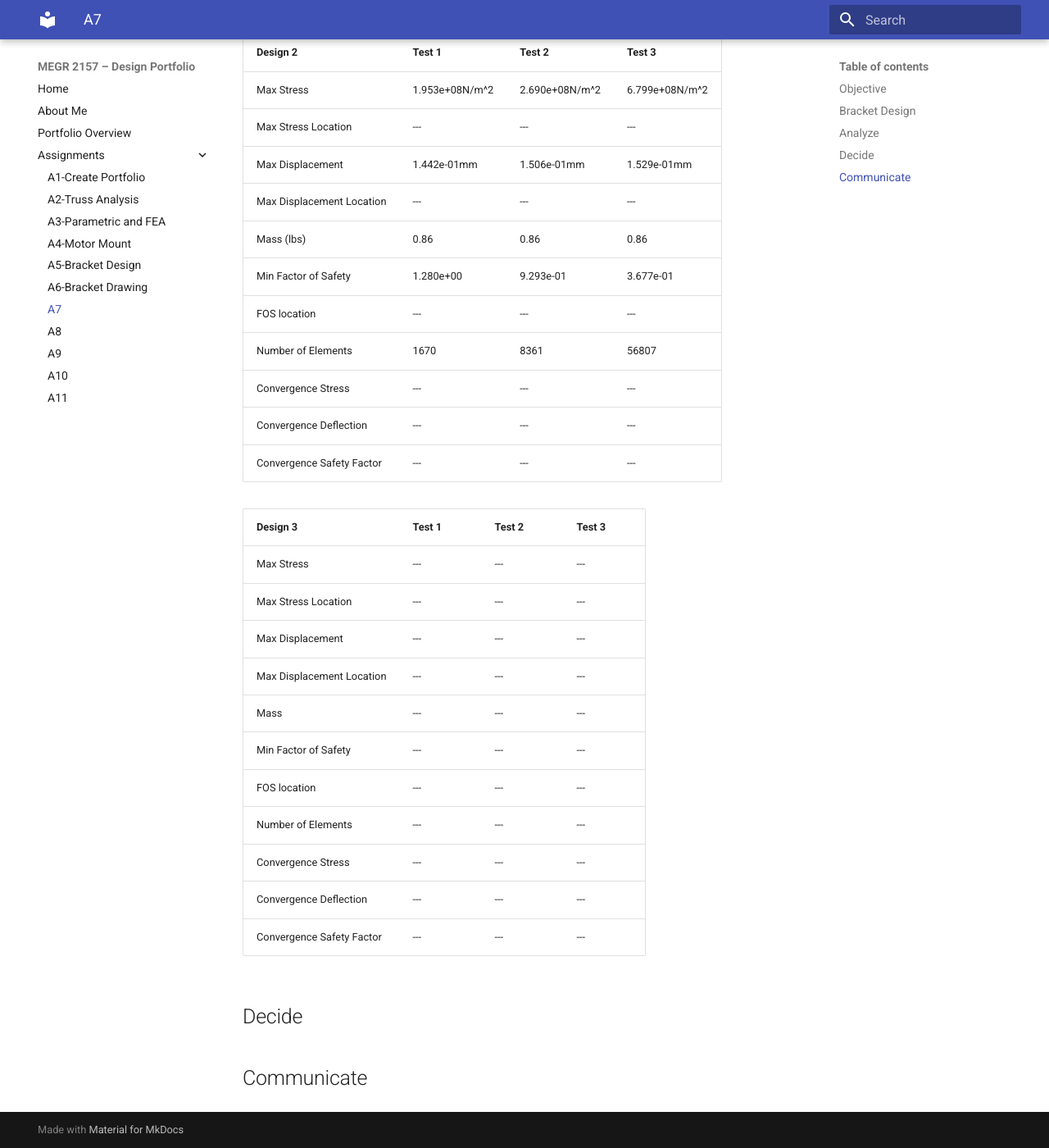
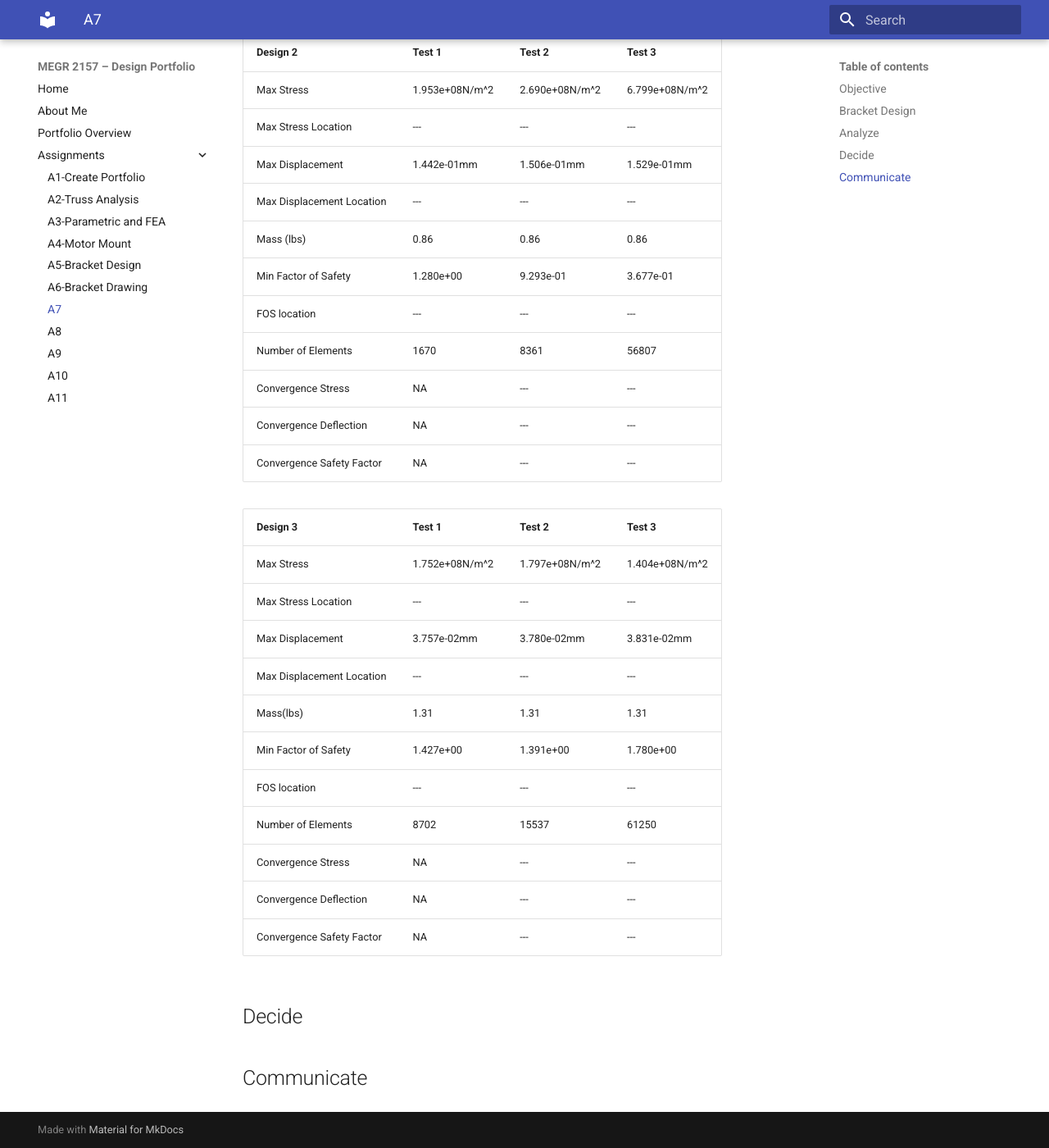
Before and after one commit to Jeffrey-Mendoza/megr2157-portfolio, an MkDocs documentation site: the page built from docs/assignments/A07/index.md, in a window 1280 px wide and 1400 px high, scrolled down 3637 px. Shown: the whole window at 82% size. Built offline with MkDocs 1.6.1 and Material for MkDocs 9.7.7, drawn with Linux system fonts in a browser that asks for light colours.

Commit message:
Revise convergence data and add Design 3 metrics
Updated convergence metrics to include 'NA' for missing values and added max stress and displacement values for Design 3.

```diff
--- a/docs/assignments/A07/index.md
+++ b/docs/assignments/A07/index.md
@@ -41,9 +41,9 @@ Task is simply to create a high stiff, high strength, and lightweight component.
 |Min Factor of Safety| 7.561e-02 | 6.908e-02 | 5.734e-02 |
 |FOS location| ![My Image](originalfoscoarsemesh.png) | ![My Image](originalfosdefmesh.png) | ![My Image](originalfosfinemesh.png) |
 | Number of Elements| 1533 | 8391 | 52197 |
-|Convergence Stress|  | 9.47% | 20.48% |
-|Convergence Deflection| --- | --- | --- |
-|Convergence Safety Factor| --- | --- | --- |
+|Convergence Stress| NA | 9.47% | 20.48% |
+|Convergence Deflection| NA | --- | --- |
+|Convergence Safety Factor| NA | --- | --- |
 
 | Design 2| Test 1 | Test 2 | Test 3|
 |  :--- | :--- | :--- | :---|
@@ -55,23 +55,23 @@ Task is simply to create a high stiff, high strength, and lightweight component.
 |Min Factor of Safety| 1.280e+00 | 9.293e-01 | 3.677e-01 |
 |FOS location| --- | --- | ---|
 | Number of Elements| 1670 | 8361 | 56807 |
-|Convergence Stress| --- | --- | --- |
-|Convergence Deflection| --- | --- | --- |
-|Convergence Safety Factor| --- | --- | --- |
+|Convergence Stress| NA | --- | --- |
+|Convergence Deflection| NA | --- | --- |
+|Convergence Safety Factor| NA | --- | --- |
 
 | Design 3| Test 1 | Test 2 | Test 3|
 |  :--- | :--- | :--- | :---|
-| Max Stress    | --- | ---| ---|
+| Max Stress    | 1.752e+08N/m^2 | 1.797e+08N/m^2 | 1.404e+08N/m^2 |
 | Max Stress Location | --- | ---| ---|
-| Max Displacement | ---| ---| ---|
+| Max Displacement | 3.757e-02mm | 3.780e-02mm | 3.831e-02mm |
 | Max Displacement Location| --- | --- | --- |
-| Mass | ---  | --- | --- |
-|Min Factor of Safety| --- | --- | --- |
+| Mass(lbs) | 1.31  | 1.31 | 1.31 |
+|Min Factor of Safety| 1.427e+00 | 1.391e+00 | 1.780e+00 |
 |FOS location| --- | --- | ---|
-| Number of Elements| --- | --- | --- |
-|Convergence Stress| --- | --- | --- |
-|Convergence Deflection| --- | --- | --- |
-|Convergence Safety Factor| --- | --- | --- |
+| Number of Elements| 8702 | 15537 | 61250 |
+|Convergence Stress| NA | --- | --- |
+|Convergence Deflection| NA | --- | --- |
+|Convergence Safety Factor| NA | --- | --- |
 
 ## Decide
 
```
